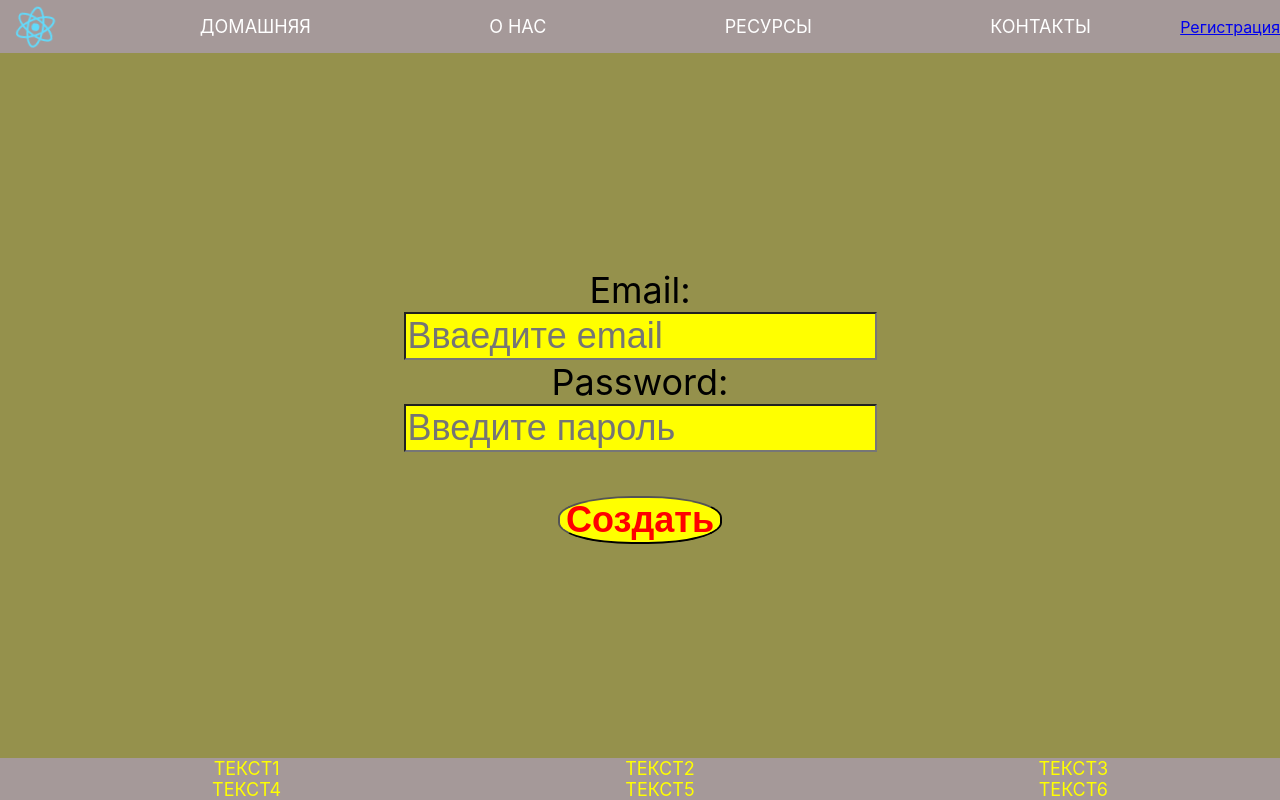
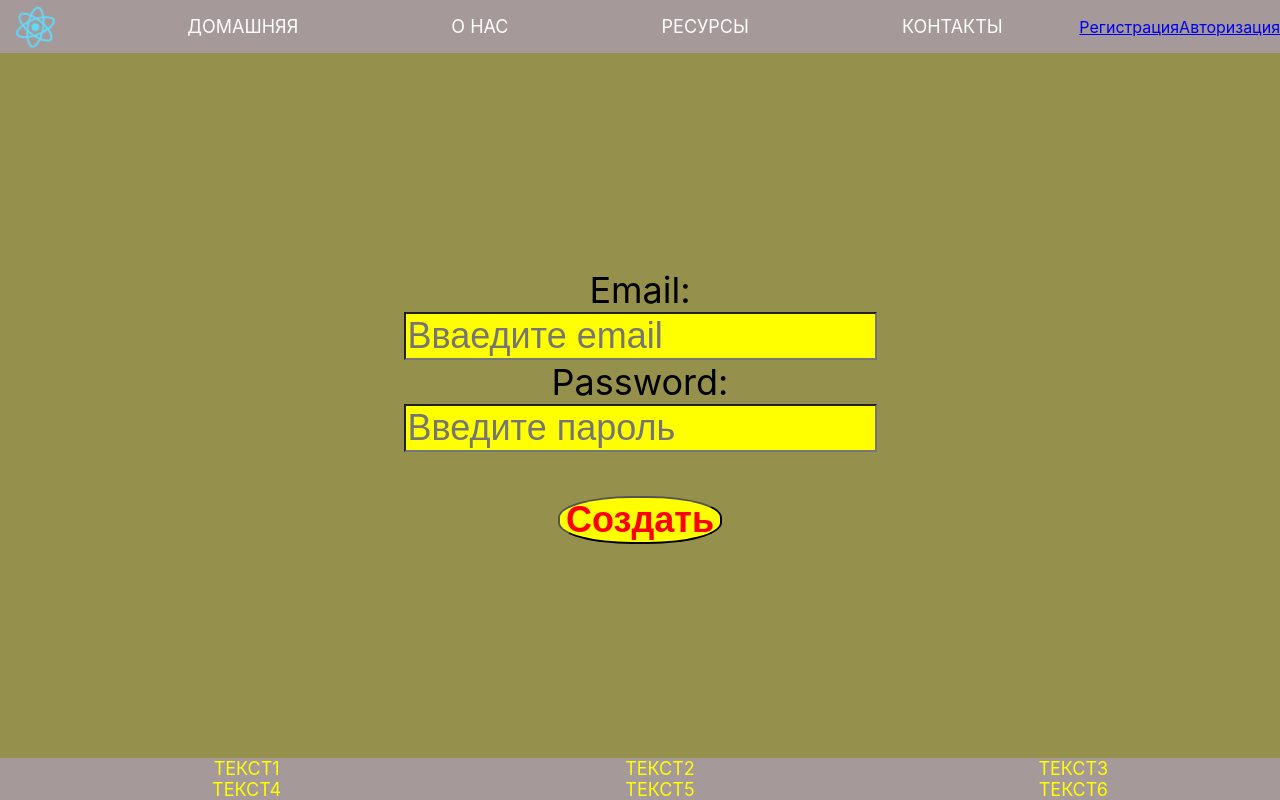
Before and after one commit to Evgenij-Vasiliev/my-app, a React (Create React App) app: page /signup in a window 1280 px wide. Built offline with nearby package versions, Linux system fonts and the light colour scheme.

Commit message:
Something went wrong...

```diff
--- a/src/components/app/App.js
+++ b/src/components/app/App.js
@@ -1,5 +1,5 @@
 // import logo from '../../logo.svg';
-import SignUp from '../signup/SignUp';
+import SignUp from '../signUp/SignUp';
 import Header from '.././header/Header';
 import Main from '.././main/Main';
 import Home from '.././home/Home';
--- a/src/components/app/App.module.css
+++ b/src/components/app/App.module.css
@@ -15,6 +15,7 @@
 
 .pageWrapper h2 {
   text-transform: uppercase;
+  text-align: center;
 }
 
 .pageWrapper > * {
--- a/src/components/header/Header.js
+++ b/src/components/header/Header.js
@@ -1,7 +1,8 @@
 import logo from '../../logo.svg';
 import Link from '../link/Link'
 import styles from'./Header.module.css'
-import ProfileButton from'./ProfileButton'
+import ProfileButtonRegistration from'./ProfileButtonRegistration'
+import ProfileButtonAuthorization from'./ProfileButtonAuthorization'
 
 
 const linksHeader = [
@@ -11,7 +12,7 @@ const linksHeader = [
     ['/contacts', 'Контакты']
 ];
 
-function Heder() {
+function Header() {
     let linkHtml = linksHeader.map((value) => {
         return <li key={value[0]}>
         <Link url={value[0]} label={value[1]}/>
@@ -25,9 +26,10 @@ function Heder() {
                 {linkHtml}
             </ul>
         </nav>
-        <ProfileButton/>
+        <ProfileButtonRegistration/>
+        <ProfileButtonAuthorization/>
     </header>
     </>
 }
 
-export default Heder;
+export default Header;
--- /dev/null
+++ b/src/components/header/ProfileButtonAuthorization.js
@@ -0,0 +1,6 @@
+import Link from '../link/Link';
+
+function ProfileButtonAuthorization() {
+    return <Link url="/SignIn" label="Авторизация"/>
+}
+export default ProfileButtonAuthorization;
--- a/src/components/header/ProfileButton.js
+++ b/src/components/header/ProfileButtonRegistration.js
@@ -1,6 +1,6 @@
 import Link from '../link/Link';
 
-function ProfileButton() {
+function ProfileButtonRegistration() {
     return <Link url="/SignUp" label="Регистрация"/>
 }
-export default ProfileButton;
+export default ProfileButtonRegistration;
--- a/src/components/signup/SignUp.js
+++ b/src/components/signup/SignUp.js
@@ -1,4 +1,6 @@
-import styles from './SignUp.module.css'
+import styles from './SignUp.module.css';
+import{dbUrl} from '../../config/config'
+
 
 function SignUp() {
 
@@ -8,7 +10,7 @@ function SignUp() {
         console.log('send data', formData);
         $event.preventDefault();
 
-        fetch('http://localhost:3500/users' , {
+        fetch(`http://${dbUrl}/users` , {
             method: 'Post',
             body: JSON.stringify(formData),
             headers: {
--- /dev/null
+++ b/src/config/config.js
@@ -0,0 +1 @@
+export const dbUrl = 'http://localhost:4000';
```
Also changed, not shown: src/components/signIn/SignIn.js (added).
